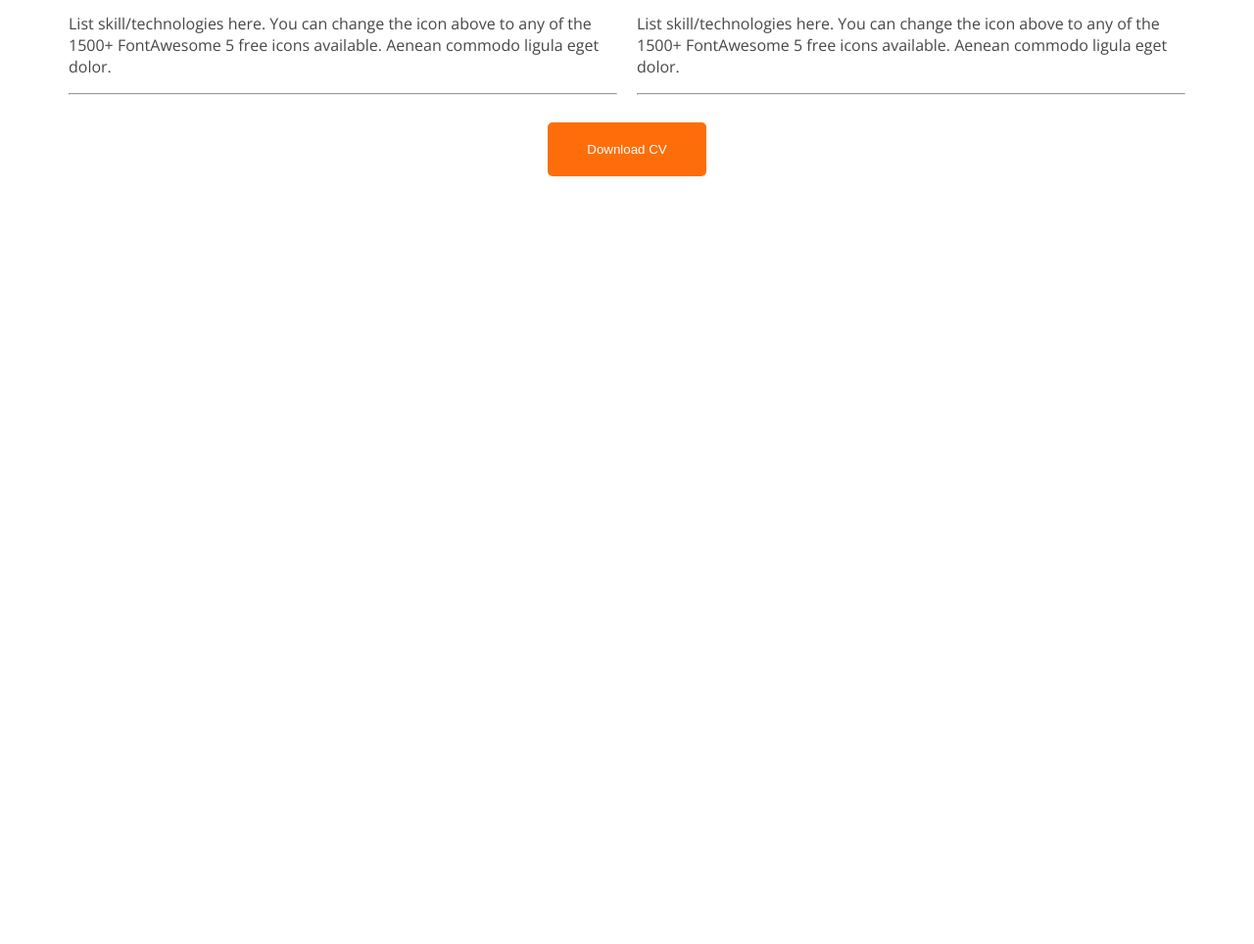
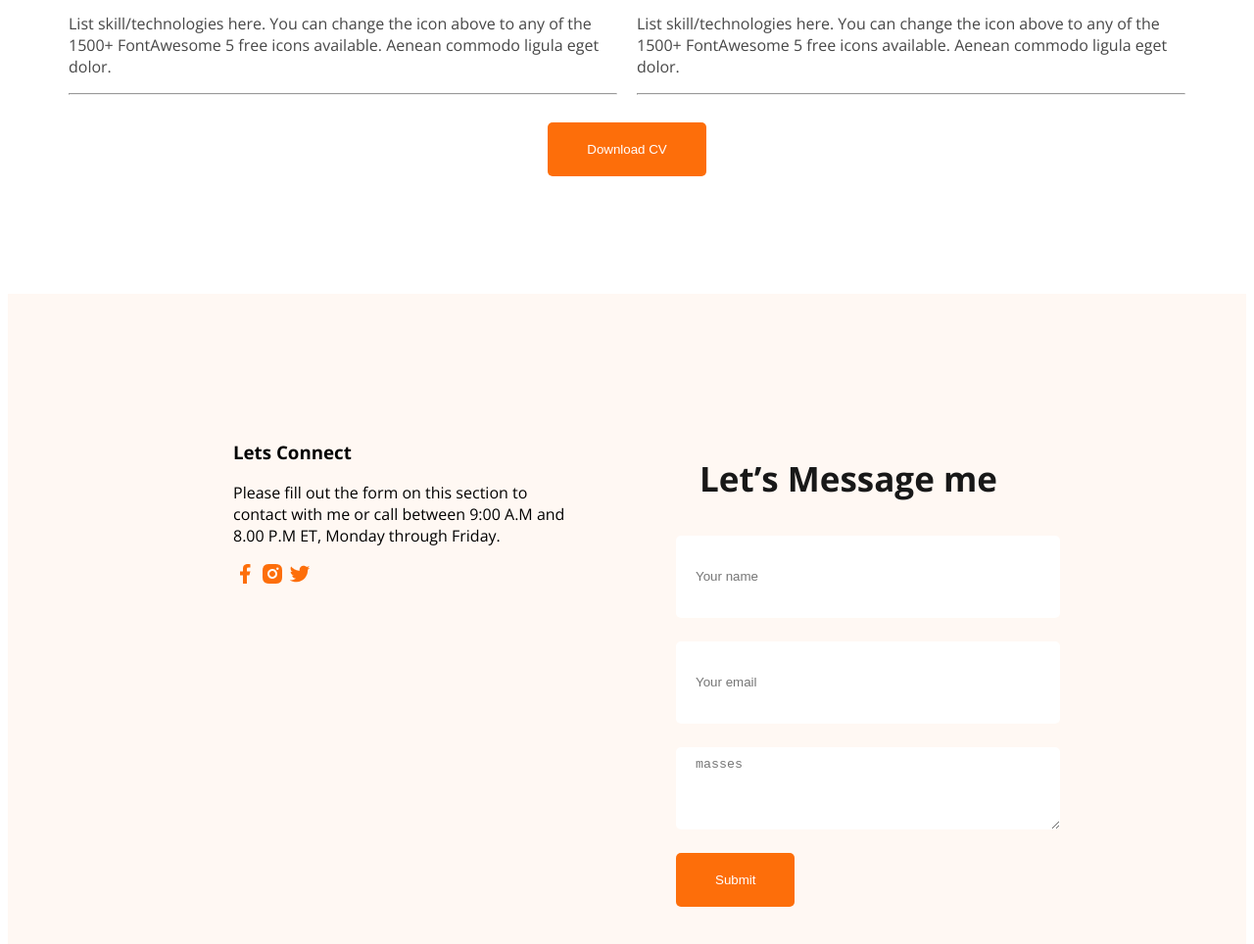
Before and after one commit to mehedi-vai-coder/My-first-Porofolio, a plain HTML site: page index.html in a window 1280 px wide. Shown: the part 2998-3962 px from the top of the page at 98% size. Before the commit the page ends 3298 px from the top, so only its background shows below. Drawn offline with nearby package versions, Linux system fonts and the light colour scheme.

Commit message:
footer section

```diff
--- a/index.html
+++ b/index.html
@@ -131,7 +131,25 @@
      </div>
       </section>
      </main>
-    <footer>
+    <footer class="secondary-color">
+        <div class="footer-column">
+            <h3 class="footer-title">Lets Connect</h3>
+            <p>Please fill out the form on this section to contact with me or call between 9:00 A.M and 8.00 P.M ET, Monday through Friday.</p>
+            <div>
+                <a href="https://www.facebook.com/"><img src="/images/icons/facebook.png" alt=""></a>
+                <a href=""><img src="/images/icons/insta.png" alt=""></a>
+                <a href=""><img src="/images/icons/twitter.png" alt=""></a>
+            </div>
+        </div>
+        <div class="footer-column">
+            <h3 class="section-title">Let’s Message me</h3>
+           <form action="">
+            <label for="name"><input id="name" type="text" placeholder="Your name" ></label>
+            <label for="name"><input id="name" type="email" placeholder="Your email" ></label>
+            <textarea name="masses" id="" cols="30" rows="10" placeholder="masses"></textarea>
+            <button class="btn-primary" type="submit">Submit</button>
+           </form>
+        </div>
 
     </footer>
 </body>
--- a/style.css
+++ b/style.css
@@ -147,3 +147,23 @@ main section{
     text-align: center;
     margin-top: 20px;
 }
+
+/* footer style */
+footer{
+    padding: 130px 230px;
+    display: flex;
+    gap: 100px;
+}
+.footer-column{
+    width: 50%;
+}
+footer input[type="text"], footer input[type="email"], footer textarea{
+    height: 64px;
+    border-radius: 5px;
+    display: block;
+    background-color: white;
+    padding: 10px 20px;
+    margin-bottom: 24px;
+    width: 100%;
+    border: none;
+}
```
